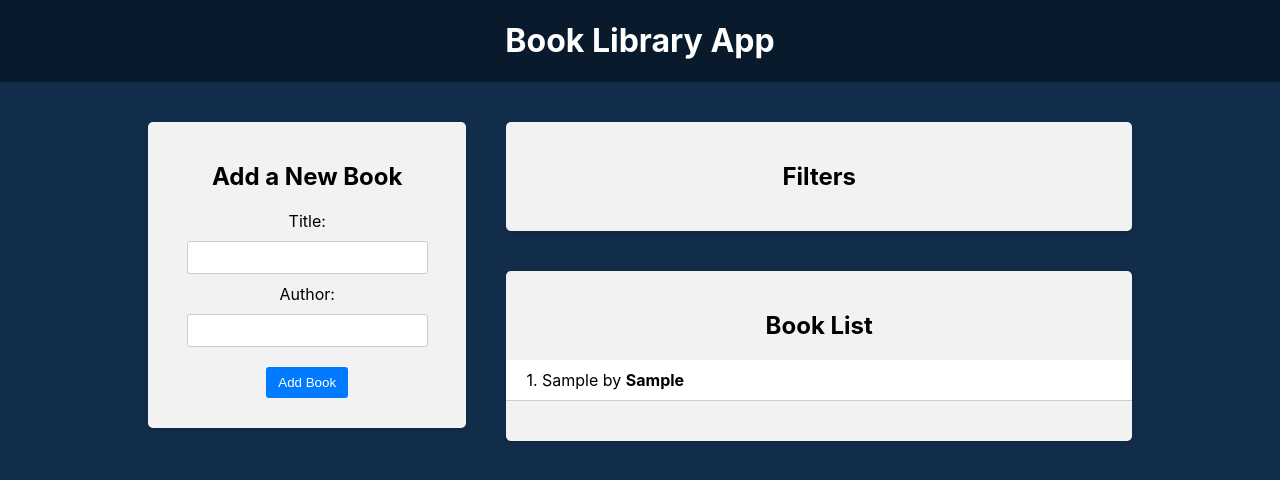
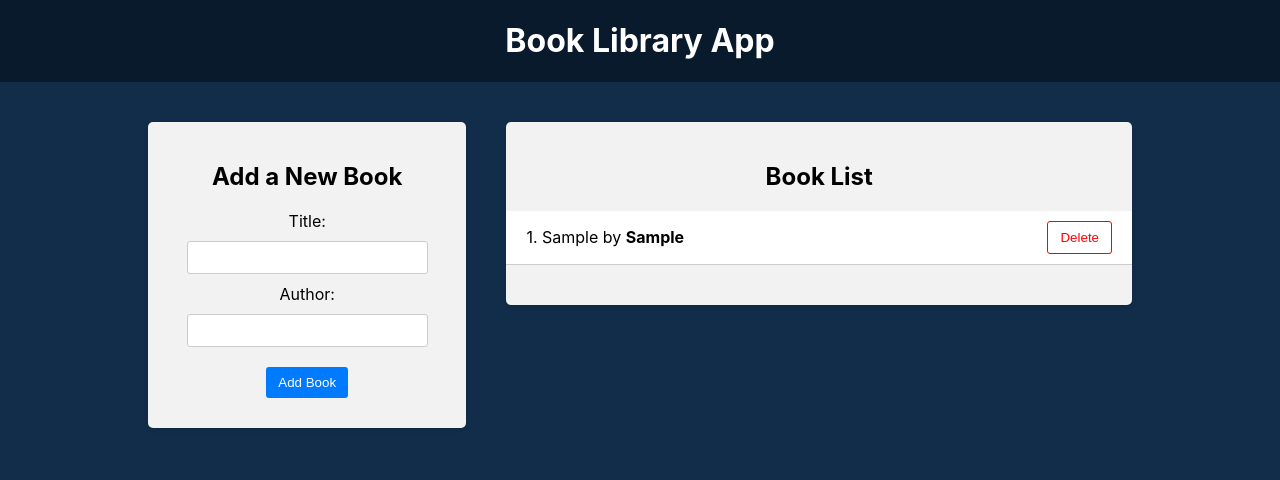
Before and after one commit to woocle1/book-library, a React (Create React App) app in the folder frontend/: page / in a window 1280 px wide. Both pictures are taken after typing "Sample", "Sample" into the empty fields and a click on the button "Add Book". Shown: the top 480 px of the page. Built offline with nearby package versions, Linux system fonts and the light colour scheme.

Commit message:
Delete book by id

```diff
--- a/frontend/src/App.js
+++ b/frontend/src/App.js
@@ -15,7 +15,7 @@
           <BookForm />
         </div>
         <div className="app-right-column">
-          <Filter />
+          {/* <Filter /> */}
           <BookList />
         </div>
       </main>
--- a/frontend/src/components/BookList/BookList.js
+++ b/frontend/src/components/BookList/BookList.js
@@ -1,8 +1,15 @@
-import { useSelector, UseSelector } from 'react-redux/es/hooks/useSelector'
+import { useSelector, useDispatch } from 'react-redux'
+import { deleteBook } from '../../redux/books/actionCreators'
 import './BookList.css'
 
 const BookList = () => {
   const books = useSelector((state) => state.books)
+  const dispatch = useDispatch()
+
+  const handleDeleteBook = (id) => {
+    dispatch(deleteBook(id))
+  }
+
   return (
     <div className="app-block book-list">
       <h2>Book List</h2>
@@ -15,6 +22,11 @@
               <div className="book-info">
                 {++i}. {book.title} by <strong>{book.author}</strong>
               </div>
+              <div className="book-actions">
+                <button onClick={() => handleDeleteBook(book.id)}>
+                  Delete
+                </button>
+              </div>
             </li>
           ))}
         </ul>
--- a/frontend/src/redux/books/actionCreators.js
+++ b/frontend/src/redux/books/actionCreators.js
@@ -6,3 +6,10 @@
     payload: newBook,
   }
 }
+
+export const deleteBook = (id) => {
+  return {
+    type: a.DELETE_BOOK,
+    payload: id,
+  }
+}
--- a/frontend/src/redux/books/actionTypes.js
+++ b/frontend/src/redux/books/actionTypes.js
@@ -1 +1,2 @@
 export const ADD_BOOK = 'ADD_BOOK'
+export const DELETE_BOOK = 'DELETE_BOOK'
--- a/frontend/src/redux/books/reducer.js
+++ b/frontend/src/redux/books/reducer.js
@@ -6,7 +6,8 @@
   switch (action.type) {
     case a.ADD_BOOK:
       return [...state, action.payload]
-
+    case a.DELETE_BOOK:
+      return state.filter((book) => book.id !== action.payload)
     default:
       return state
   }
```
